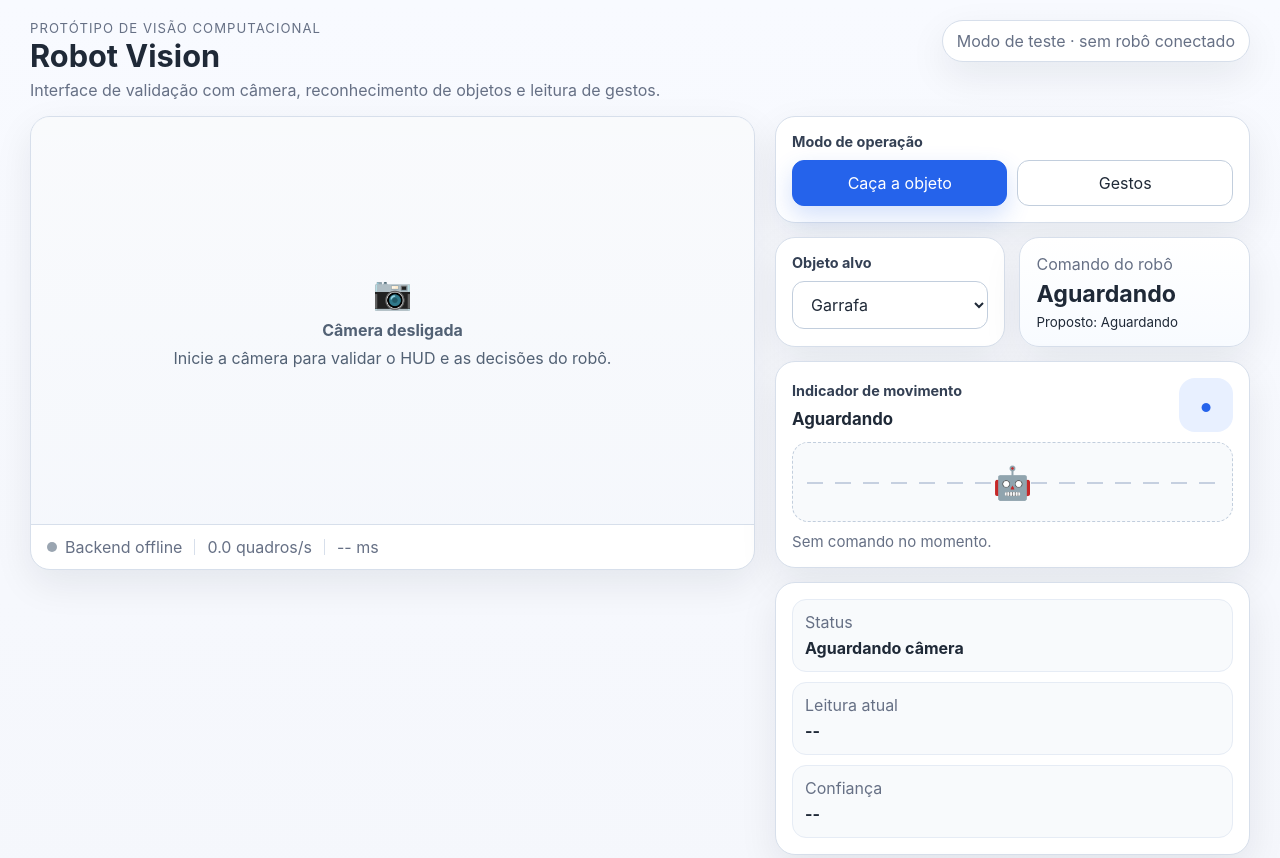
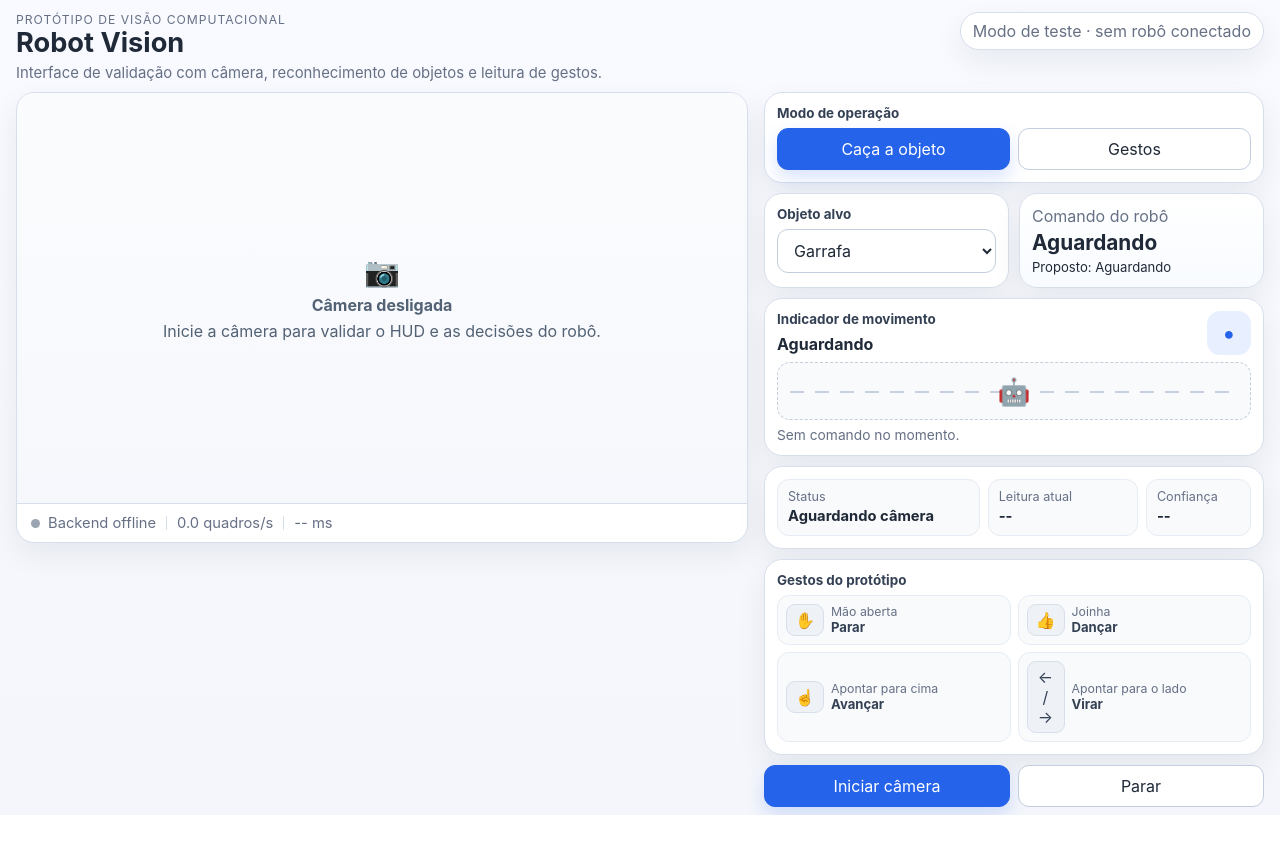
Before and after one commit to StormYasta/go2, a plain HTML site: page static/index.html in a window 1280 px wide. Shown: the top 858 px of the page. After the commit the page ends 815 px from the top, so only its background shows below. Drawn offline with Linux system fonts and the light colour scheme; no server answers.

Commit message:
fix(ui): compactar painel e corrigir overlay da câmera

```diff
--- a/static/styles.css
+++ b/static/styles.css
@@ -8,7 +8,7 @@
   --accent: #2563eb;
   --accent-soft: #e8f0ff;
   --danger: #b42318;
-  --shadow: 0 14px 38px rgba(15, 23, 42, 0.08);
+  --shadow: 0 12px 30px rgba(15, 23, 42, 0.07);
 }
 
 * { box-sizing: border-box; }
@@ -18,26 +18,25 @@ body {
   background: linear-gradient(180deg, #f8faff 0%, var(--bg) 100%);
   color: var(--text);
 }
-
 button, select { font: inherit; }
 
 .layout-principal {
-  width: min(1720px, calc(100vw - 24px));
+  width: min(1810px, calc(100vw - 16px));
   margin: 0 auto;
-  padding: 20px 18px 14px;
+  padding: 12px 8px 8px;
 }
 
 .cabecalho {
   display: flex;
   justify-content: space-between;
   align-items: flex-start;
-  gap: 18px;
-  margin-bottom: 16px;
+  gap: 16px;
+  margin-bottom: 10px;
 }
 
 .sobretitulo {
-  margin: 0 0 4px;
-  font-size: 0.82rem;
+  margin: 0 0 2px;
+  font-size: 0.76rem;
   text-transform: uppercase;
   letter-spacing: 0.08em;
   color: var(--muted);
@@ -45,19 +44,20 @@ button, select { font: inherit; }
 
 .cabecalho h1 {
   margin: 0;
-  font-size: clamp(1.8rem, 2.4vw, 2.35rem);
+  font-size: clamp(1.7rem, 2.1vw, 2.2rem);
   line-height: 1.05;
 }
 
 .descricao-cabecalho {
-  margin: 8px 0 0;
-  max-width: 820px;
+  margin: 6px 0 0;
+  max-width: 840px;
+  font-size: 0.93rem;
   color: var(--muted);
 }
 
 .selo-status {
   white-space: nowrap;
-  padding: 10px 14px;
+  padding: 8px 12px;
   border: 1px solid var(--line);
   border-radius: 999px;
   background: #fff;
@@ -67,22 +67,19 @@ button, select { font: inherit; }
 
 .conteudo {
   display: grid;
-  grid-template-columns: minmax(860px, 1.75fr) minmax(540px, 1fr);
-  gap: 20px;
+  grid-template-columns: minmax(780px, 1.72fr) minmax(560px, 1fr);
+  gap: 16px;
   align-items: start;
 }
 
 .card {
   background: var(--card);
   border: 1px solid var(--line);
-  border-radius: 20px;
+  border-radius: 18px;
   box-shadow: var(--shadow);
 }
 
-.painel-video {
-  overflow: hidden;
-}
-
+.painel-video { overflow: hidden; }
 .area-video {
   position: relative;
   aspect-ratio: 16 / 9;
@@ -95,12 +92,10 @@ button, select { font: inherit; }
   width: 100%;
   height: 100%;
 }
-
 #camera {
   object-fit: cover;
   background: #d9e2ef;
 }
-
 #hud { pointer-events: none; }
 
 .placeholder-camera {
@@ -110,33 +105,32 @@ button, select { font: inherit; }
   flex-direction: column;
   justify-content: center;
   align-items: center;
-  gap: 8px;
+  gap: 6px;
   text-align: center;
   color: #526174;
-  background: linear-gradient(180deg, rgba(255,255,255,0.84), rgba(247,249,253,0.94));
+  background: linear-gradient(180deg, rgba(255,255,255,.88), rgba(247,249,253,.95));
 }
-
-.placeholder-icone { font-size: 2rem; }
+.placeholder-camera.hidden { display: none; }
+.placeholder-icone { font-size: 1.8rem; }
 
 .barra-status-video {
   display: flex;
   align-items: center;
-  gap: 12px;
-  padding: 12px 16px;
+  gap: 10px;
+  padding: 10px 14px;
   color: var(--muted);
   border-top: 1px solid var(--line);
   flex-wrap: wrap;
+  font-size: 0.92rem;
 }
-
 .status-linha {
   display: inline-flex;
   align-items: center;
   gap: 8px;
 }
-
 .dot {
-  width: 10px;
-  height: 10px;
+  width: 9px;
+  height: 9px;
   border-radius: 999px;
   background: #9aa5b1;
   display: inline-block;
@@ -144,10 +138,9 @@ button, select { font: inherit; }
 .dot.online { background: #16a34a; }
 .dot.warning { background: #d97706; }
 .dot.offline { background: #9aa5b1; }
-
 .separador {
   width: 1px;
-  height: 16px;
+  height: 14px;
   background: var(--line);
 }
 
@@ -158,11 +151,11 @@ button, select { font: inherit; }
     "modo modo"
     "alvo comando"
     "movimento movimento"
-    "telemetria gestos"
+    "telemetria telemetria"
+    "gestos gestos"
     "acoes acoes";
-  gap: 14px;
+  gap: 10px;
 }
-
 .card-modo { grid-area: modo; }
 .card-alvo { grid-area: alvo; }
 .card-comando { grid-area: comando; }
@@ -171,12 +164,11 @@ button, select { font: inherit; }
 .card-gestos { grid-area: gestos; }
 .card-acoes { grid-area: acoes; }
 
-.secao { padding: 16px; }
-
+.secao { padding: 12px; }
 .titulo-secao {
   display: block;
-  margin-bottom: 10px;
-  font-size: 0.9rem;
+  margin-bottom: 7px;
+  font-size: 0.84rem;
   font-weight: 700;
   color: #344054;
 }
@@ -184,149 +176,151 @@ button, select { font: inherit; }
 .grupo-botoes {
   display: grid;
   grid-template-columns: repeat(2, 1fr);
-  gap: 10px;
+  gap: 8px;
 }
 
 button, select {
   border: 1px solid var(--line-strong);
-  border-radius: 12px;
+  border-radius: 11px;
   background: #fff;
   color: var(--text);
-  padding: 12px 14px;
+  padding: 10px 12px;
 }
-
 button {
   cursor: pointer;
-  transition: transform 0.15s ease, border-color 0.15s ease, box-shadow 0.15s ease, background 0.15s ease;
+  transition: transform .15s ease, border-color .15s ease, box-shadow .15s ease, background .15s ease;
 }
-
 button:hover, select:hover { border-color: #9db5f6; }
 button.ativo,
 button.primario {
   background: var(--accent);
   border-color: var(--accent);
   color: #fff;
-  box-shadow: 0 10px 24px rgba(37, 99, 235, 0.2);
+  box-shadow: 0 8px 18px rgba(37, 99, 235, .18);
 }
 button:active { transform: translateY(1px); }
 select { width: 100%; }
 
 .resumo-comando {
-  padding: 16px;
+  padding: 12px;
   display: flex;
   flex-direction: column;
-  gap: 6px;
+  gap: 4px;
   min-height: 100%;
   justify-content: center;
   background: linear-gradient(180deg, #ffffff 0%, #f8fbff 100%);
 }
-
 .resumo-comando span,
 .telemetria span,
 .texto-movimento,
 .rodape,
 .ajuda-gestos span { color: var(--muted); }
-.resumo-comando strong { font-size: 1.45rem; }
+.resumo-comando strong { font-size: 1.3rem; }
+.resumo-comando small { font-size: .82rem; }
 
-.movimento-card { padding: 16px; }
+.movimento-card { padding: 12px; }
 .topo-movimento {
   display: flex;
   align-items: center;
   justify-content: space-between;
-  gap: 12px;
-  margin-bottom: 10px;
+  gap: 10px;
+  margin-bottom: 7px;
 }
 .topo-movimento strong {
   display: block;
-  font-size: 1.05rem;
+  font-size: 1rem;
 }
-
 .seta-movimento {
-  width: 54px;
-  height: 54px;
+  width: 44px;
+  height: 44px;
   display: grid;
   place-items: center;
-  border-radius: 16px;
+  border-radius: 13px;
   background: var(--accent-soft);
   color: var(--accent);
-  font-size: 1.8rem;
+  font-size: 1.55rem;
   font-weight: 700;
 }
-
 .pista-movimento {
   position: relative;
-  height: 80px;
-  border-radius: 16px;
+  height: 58px;
+  border-radius: 13px;
   border: 1px dashed var(--line-strong);
   background: #f8fafc;
   overflow: hidden;
-  margin-bottom: 10px;
+  margin-bottom: 7px;
 }
-
 .faixas-pista {
   position: absolute;
-  inset: 50% 14px auto 14px;
+  inset: 50% 12px auto 12px;
   height: 2px;
-  background: repeating-linear-gradient(90deg, #c6d0e0 0 16px, transparent 16px 28px);
+  background: repeating-linear-gradient(90deg, #c6d0e0 0 14px, transparent 14px 25px);
 }
-
 .robozinho {
   position: absolute;
   left: 50%;
   top: 50%;
   transform: translate(-50%, -50%);
-  font-size: 2rem;
+  font-size: 1.65rem;
 }
-
 .texto-movimento {
   margin: 0;
-  font-size: 0.94rem;
+  font-size: .86rem;
 }
 
 .telemetria {
   display: grid;
-  grid-template-columns: 1fr;
-  gap: 10px;
+  grid-template-columns: 1.35fr 1fr .7fr;
+  gap: 8px;
 }
-
 .telemetria div {
-  padding: 12px;
-  border-radius: 14px;
+  min-width: 0;
+  padding: 9px 10px;
+  border-radius: 12px;
   background: #f8fafc;
   border: 1px solid #e6ecf5;
 }
-
+.telemetria span {
+  display: block;
+  font-size: .79rem;
+}
 .telemetria strong {
   display: block;
-  margin-top: 6px;
-  font-size: 1rem;
-  line-height: 1.3;
+  margin-top: 4px;
+  font-size: .92rem;
+  line-height: 1.22;
+  overflow-wrap: anywhere;
 }
 
 .chips-gestos {
   display: grid;
-  grid-template-columns: 1fr 1fr;
-  gap: 10px;
+  grid-template-columns: repeat(4, minmax(0, 1fr));
+  gap: 7px;
 }
-
 .chip-gesto {
-  display: flex;
+  min-width: 0;
+  display: grid;
+  grid-template-columns: 38px minmax(0, 1fr);
   align-items: center;
-  gap: 10px;
-  padding: 10px;
-  border-radius: 14px;
+  gap: 7px;
+  padding: 8px;
+  border-radius: 12px;
   background: #f8fafc;
   border: 1px solid #e6ecf5;
 }
-
 .chip-gesto div {
+  min-width: 0;
   display: flex;
   flex-direction: column;
-  gap: 3px;
+  gap: 2px;
 }
-
+.chip-gesto span {
+  font-size: .77rem;
+  line-height: 1.1;
+}
 .chip-gesto strong {
-  font-size: 0.92rem;
+  font-size: .82rem;
+  line-height: 1.1;
   color: #344054;
 }
 
@@ -334,9 +328,9 @@ kbd {
   font-family: inherit;
   background: #eef2f7;
   border: 1px solid #d7dfeb;
-  border-radius: 10px;
-  padding: 6px 10px;
-  min-width: 46px;
+  border-radius: 9px;
+  padding: 5px 7px;
+  min-width: 38px;
   text-align: center;
   color: #344054;
 }
@@ -344,13 +338,13 @@ kbd {
 .acoes {
   display: grid;
   grid-template-columns: 1fr 1fr;
-  gap: 12px;
+  gap: 8px;
 }
-
 .rodape {
-  margin-top: 14px;
+  display: none;
+  margin-top: 10px;
   text-align: center;
-  font-size: 0.94rem;
+  font-size: .86rem;
 }
 
 .movimento-card[data-action="forward"] .seta-movimento { animation: pulso-direcao 1.1s infinite; }
@@ -359,7 +353,7 @@ kbd {
 .movimento-card[data-action="turn-right"] .robozinho { animation: robo-direita 1s infinite ease-in-out; }
 .movimento-card[data-action="search"] .seta-movimento { animation: girar 1.4s linear infinite; }
 .movimento-card[data-action="search"] .robozinho { animation: oscilar 1.2s infinite ease-in-out; }
-.movimento-card[data-action="dance"] .robozinho { animation: dancar 0.75s infinite ease-in-out; }
+.movimento-card[data-action="dance"] .robozinho { animation: dancar .75s infinite ease-in-out; }
 .movimento-card[data-action="stop"] .seta-movimento {
   background: #fff1f2;
   color: var(--danger);
@@ -396,44 +390,32 @@ kbd {
   75% { transform: translate(-42%, -50%) rotate(10deg); }
 }
 
-@media (max-width: 1450px) {
+@media (max-width: 1500px) {
   .conteudo {
-    grid-template-columns: minmax(0, 1.45fr) minmax(450px, 0.95fr);
+    grid-template-columns: minmax(0, 1.4fr) minmax(500px, .95fr);
   }
-  .painel-lateral {
-    grid-template-areas:
-      "modo modo"
-      "alvo comando"
-      "movimento movimento"
-      "telemetria telemetria"
-      "gestos gestos"
-      "acoes acoes";
+  .chips-gestos {
+    grid-template-columns: repeat(2, minmax(0, 1fr));
   }
 }
 
 @media (max-width: 1180px) {
-  .conteudo {
-    grid-template-columns: 1fr;
-  }
-  .painel-lateral {
-    grid-template-columns: 1fr 1fr;
-  }
+  .conteudo { grid-template-columns: 1fr; }
+  .painel-lateral { grid-template-columns: 1fr 1fr; }
+  .rodape { display: block; }
 }
 
 @media (max-width: 760px) {
   .layout-principal {
-    width: calc(100vw - 16px);
-    padding: 14px 8px 10px;
+    width: calc(100vw - 8px);
+    padding: 10px 4px 8px;
   }
-  .cabecalho {
-    flex-direction: column;
-  }
+  .cabecalho { flex-direction: column; }
   .painel-lateral,
   .grupo-botoes,
   .acoes,
-  .chips-gestos {
-    grid-template-columns: 1fr;
-  }
+  .chips-gestos,
+  .telemetria { grid-template-columns: 1fr; }
   .painel-lateral {
     grid-template-areas:
       "modo"
```
